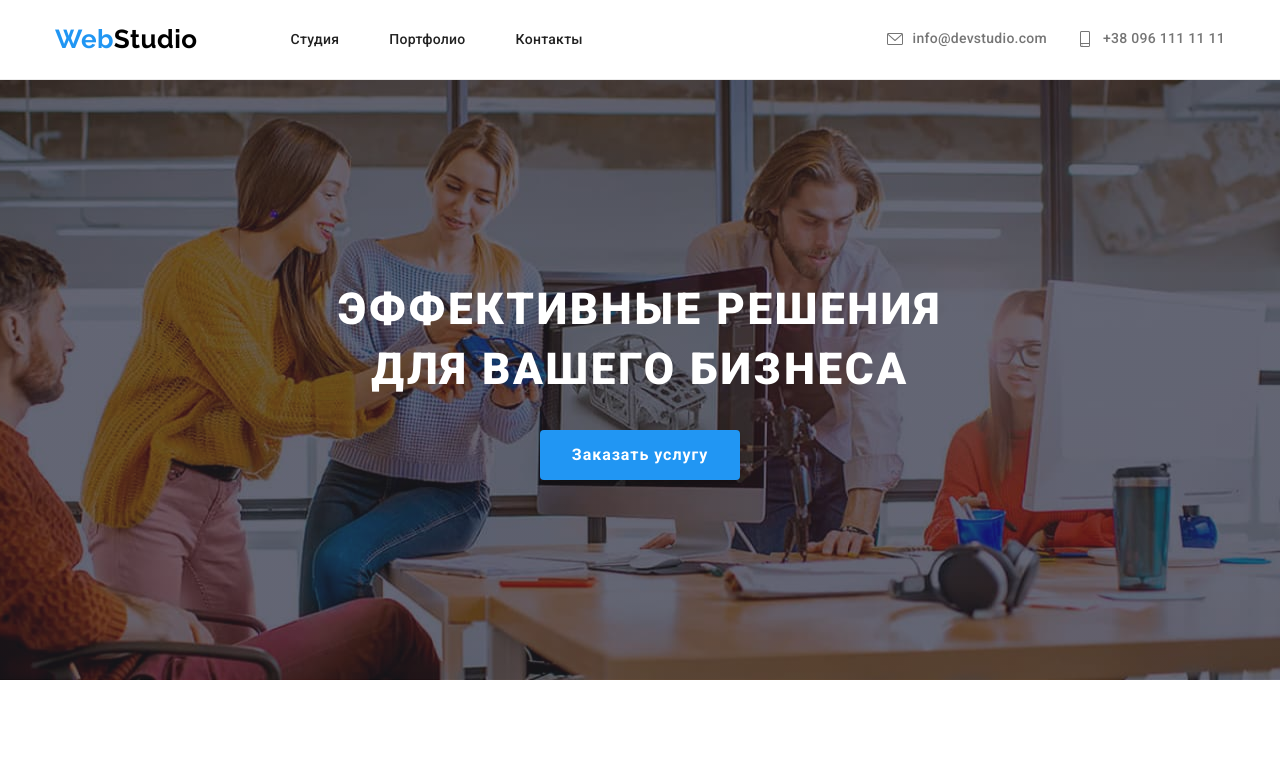
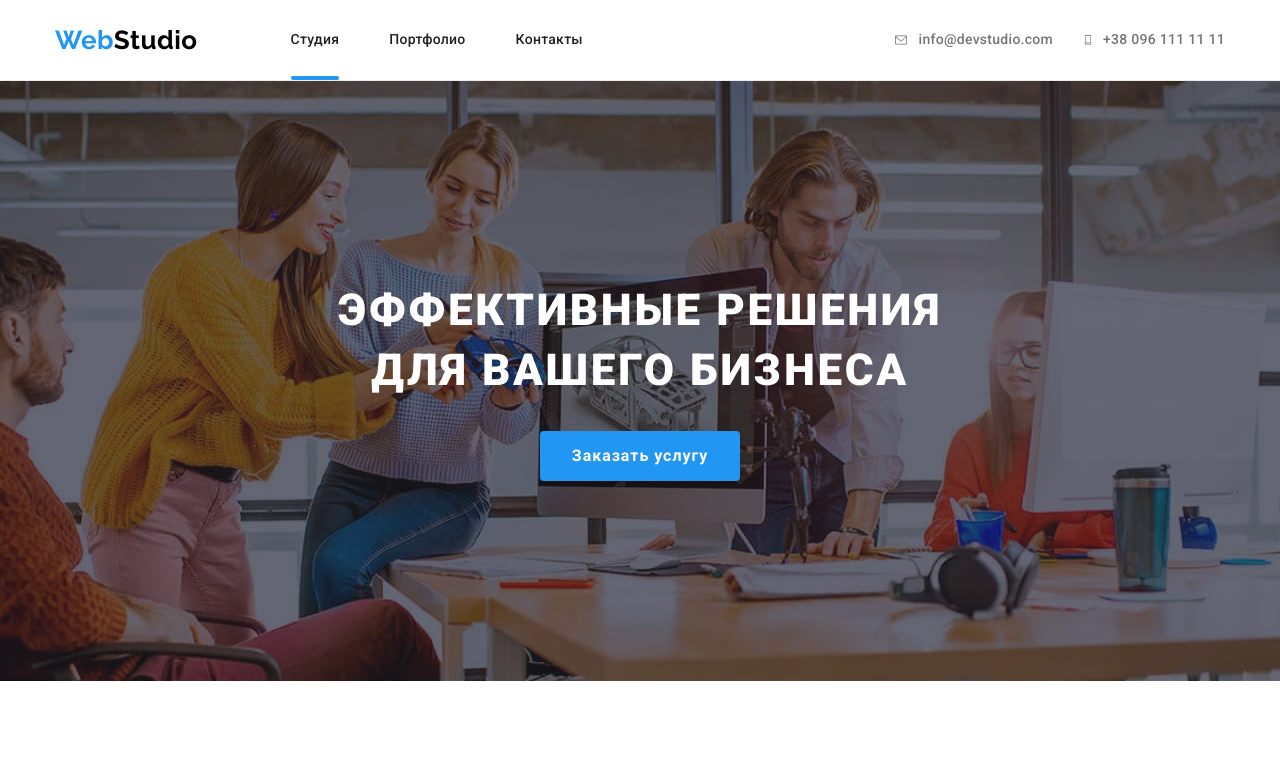
Before and after one commit to Ihor-Slastonov/WebStudio, a plain HTML site: page index.html in a window 1280 px wide. Shown: the top 771 px of the page. Drawn offline with nearby package versions, Linux system fonts and the light colour scheme.

Commit message:
header done but not mobile

```diff
--- a/index.html
+++ b/index.html
@@ -24,7 +24,7 @@
                 <a lang="en" href="./index.html" class="logo link">Web<span
                         class="logo__text--color-dark">Studio</span></a>
                 <ul class="site-nav lists">
-                    <li class="site-nav__item"><a href="./index.html" class="site-nav__link link">Студия</a>
+                    <li class="site-nav__item"><a href="./index.html" class="site-nav__link link current">Студия</a>
                     </li>
                     <li class="site-nav__item"><a href="./portfolio.html" class="site-nav__link link">Портфолио</a></li>
                     <li class="site-nav__item"><a href="" class="site-nav__link link">Контакты</a></li>
@@ -32,11 +32,11 @@
             </nav>
             <ul class="auth-nav lists">
                 <li class="auth-nav__item"><a href="mailto:info@devstudio.com" lang="en"
-                        class="auth-nav__link link"><svg class="auth-nav__icon" width="16px" height="16px">
+                        class="auth-nav__link link"><svg class="auth-nav__icon" width="16px" height="12px">
                             <use href="./images/icons.svg#icon-mail"></use>
                         </svg>info@devstudio.com</a></li>
                 <li class="auth-nav__item"><a href="tel:+380961111111" class="auth-nav__link link"><svg
-                            class="auth-nav__icon" width="16px" height="16px">
+                            class="auth-nav__icon" width="10px" height="16px">
                             <use href="./images/icons.svg#icon-smartphone"></use>
                         </svg>+38 096 111 11 11</a></li>
             </ul>
--- a/sass/layout/_header.scss
+++ b/sass/layout/_header.scss
@@ -1,18 +1,11 @@
 .header {
-  padding-top: 16px;
-  padding-bottom: 16px;
   border-bottom: 1px solid #ececec;
-
-  @include tablet {
-    padding-top: 21px;
-    padding-bottom: 21px;
-  }
-
-  @include desktop {
-    padding-top: 24px;
-    padding-bottom: 24px;
+  @media screen and (max-width: 767px) {
+    padding-top: 16px;
+    padding-bottom: 16px;
   }
 }
+
 .nav {
   display: flex;
   align-items: center;
@@ -31,6 +24,7 @@
   margin-left: 50px;
 }
 .site-nav__link {
+  display: block;
   padding-top: 32px;
   padding-bottom: 32px;
 
@@ -75,6 +69,8 @@
     color: var(--accent-color);
   }
   @include desktop {
+    padding-top: 32px;
+    padding-bottom: 32px;
     font-size: 14px;
     line-height: 1.14;
   }
@@ -87,75 +83,9 @@
   }
 }
 .auth-nav__icon {
-  width: 14px;
-  height: 14px;
   fill: currentColor;
   margin-right: 8px;
   @include desktop {
-    width: 16px;
-    height: 16px;
     margin-right: 10px;
   }
 }
-
-// .nav {
-//   display: flex;
-//   align-items: center;
-// }
-
-// /* site nav */
-// .site-nav {
-//   display: flex;
-//   margin-left: 93px;
-
-//   &__link {
-//     padding-top: 32px;
-//     padding-bottom: 32px;
-
-//     font-weight: 500;
-//     font-size: 14px;
-//     line-height: 1.14;
-//     letter-spacing: 0.02em;
-//     color: var(--title-text-color);
-
-//     transition: color 250ms cubic-bezier(0.4, 0, 0.2, 1);
-//     &:hover,
-//     &:focus {
-//       color: var(--accent-color);
-//     }
-//   }
-// }
-
-// .site-nav__item + .site-nav__item,
-// .auth-nav__item + .auth-nav__item {
-//   margin-left: 50px;
-// }
-
-// /* auth nav */
-// .auth-nav {
-//   display: flex;
-//   margin-left: auto;
-
-//   &__link {
-//     display: flex;
-//     padding-top: 32px;
-//     padding-bottom: 32px;
-
-//     font-weight: 500;
-//     font-size: 14px;
-//     line-height: 1.14;
-//     letter-spacing: 0.02em;
-//     color: var(--primary-text-color);
-
-//     transition: color 250ms cubic-bezier(0.4, 0, 0.2, 1);
-
-//     &:hover,
-//     &:focus {
-//       color: var(--accent-color);
-//     }
-//   }
-//   &__icon {
-//     fill: currentColor;
-//     margin-right: 10px;
-//   }
-// }
```
Also changed, not shown: css/main.css, css/main.min.css, 2 other files.
